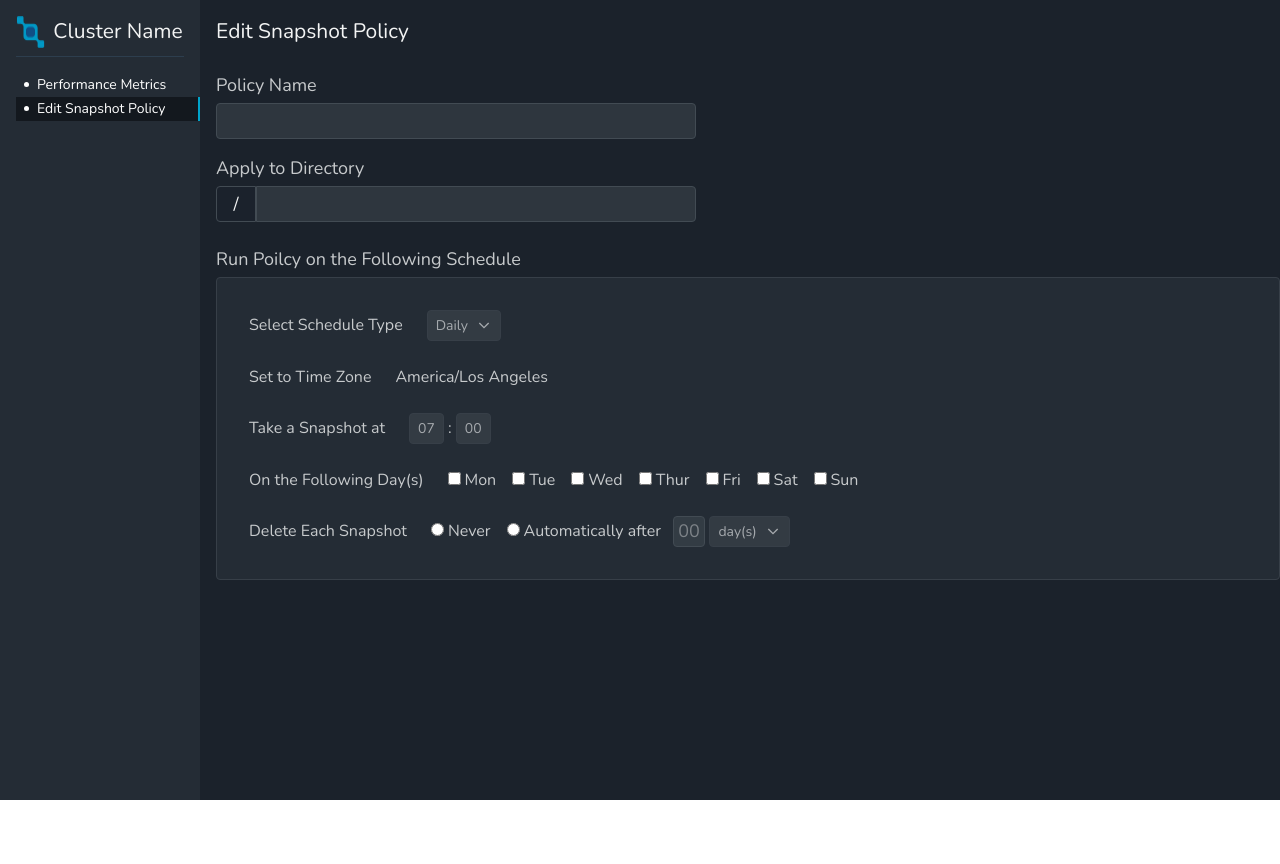
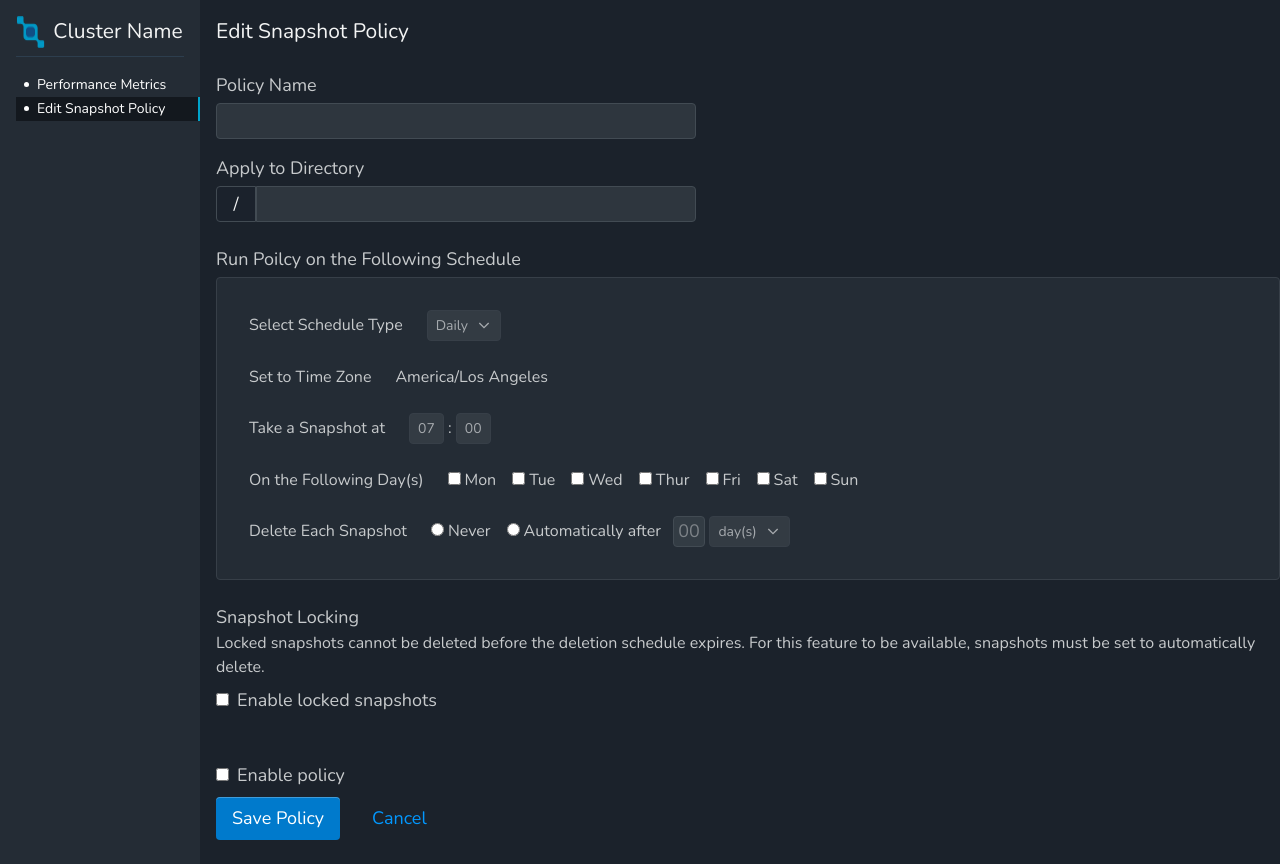
Before and after one commit to KhurramShahrukh/BrainyBox-Tech-assignment, a React (Vite) app: page / in a window 1280 px wide. Both pictures are taken after a click on the item "Edit Snapshot Policy". Before the commit the page ends 800 px from the top, so only its background shows below. Built offline with nearby package versions, Linux system fonts and the light colour scheme.

Commit message:
updated snapshot policy screen

```diff
--- a/src/components/snapshot-policy/SnapshotPolicy.tsx
+++ b/src/components/snapshot-policy/SnapshotPolicy.tsx
@@ -23,6 +23,19 @@ const SnapshotPolicy
                 </div>
                 <br />
                 <PolicyScheduleForm />
+                <br />
+                <div className="text-textColor2 text-cmd ">Snapshot Locking</div>
+                <div className="text-textColor2 ">Locked snapshots cannot be deleted before the deletion schedule expires. For this feature to be available, snapshots must  be set to automatically delete.</div>
+                <input type="checkbox" className="cursor-pointer" />
+                <div className="inline-block mt-2 ml-2 text-textColor2 text-cmd">Enable locked snapshots</div>
+                <br />
+                <br />
+                <br />
+                <input type="checkbox" className="cursor-pointer" />
+                <div className="inline-block ml-2 text-textColor2 text-cmd">Enable policy</div>
+                <br />
+                <button className="cursor-pointer px-4 py-2 mt-2 text-white rounded bg-button1 shadow-[inset_0px_1px_0px_0px_var(--color-shadow1)] text-cmd">Save Policy</button>
+                <button className="mx-8 my-4 cursor-pointer text-button2 text-cmd">Cancel</button>
             </div>
         )
     }
--- a/src/index.css
+++ b/src/index.css
@@ -22,6 +22,9 @@
     --color-textColorInput1: rgba(199, 202, 204, 1);
     --color-graphColor1: #AA7EDD;
     --color-graphColor2: #00A3CA;
+    --color-button1: #007ACC;
+    --color-button2: #0298FF;
+    --color-shadow1: #FFFFFF40;
     --text-clg: 1.3125rem;
     --text-cmd: 1.125rem;
     --text-csm: 0.875rem;
```
